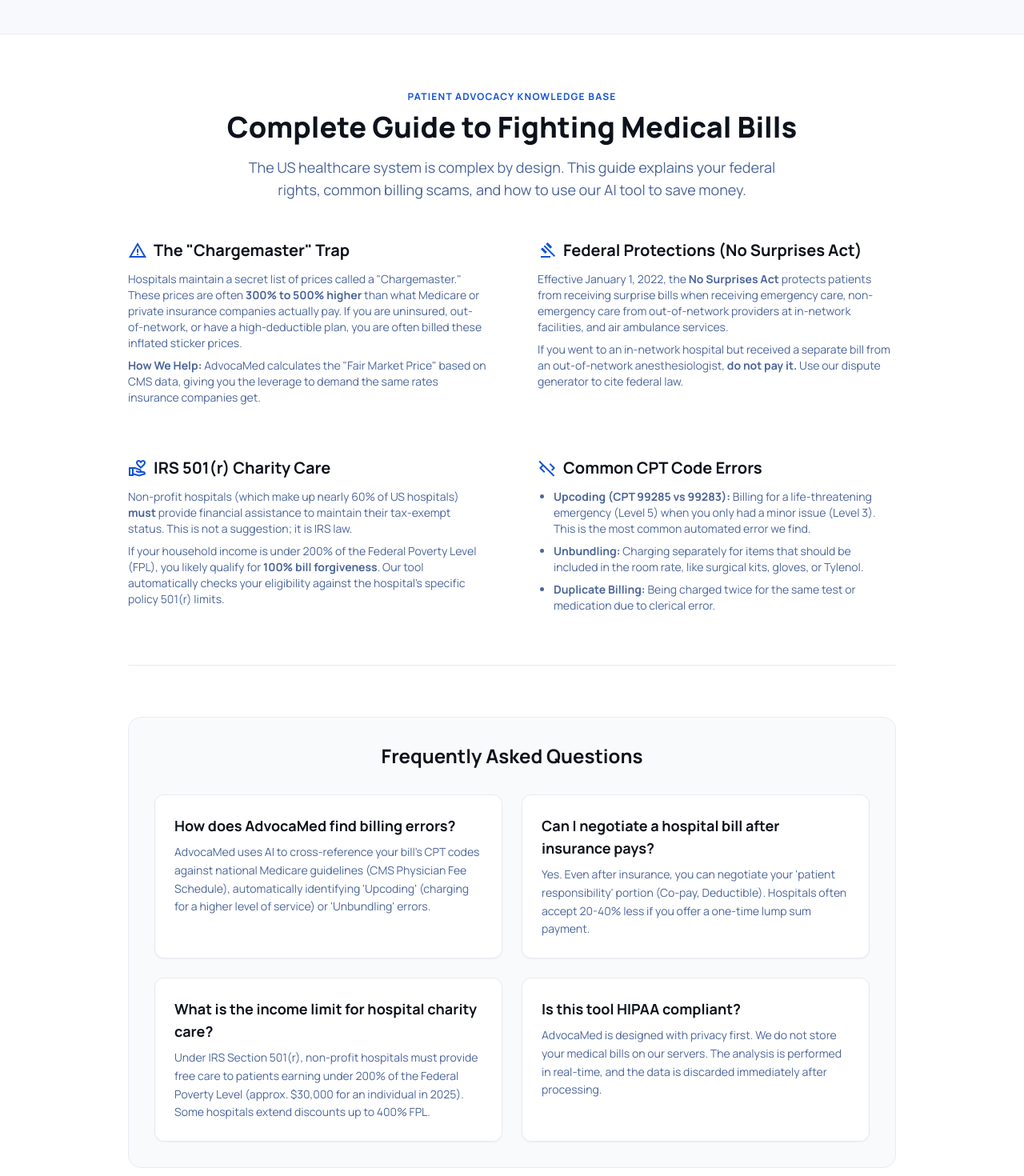
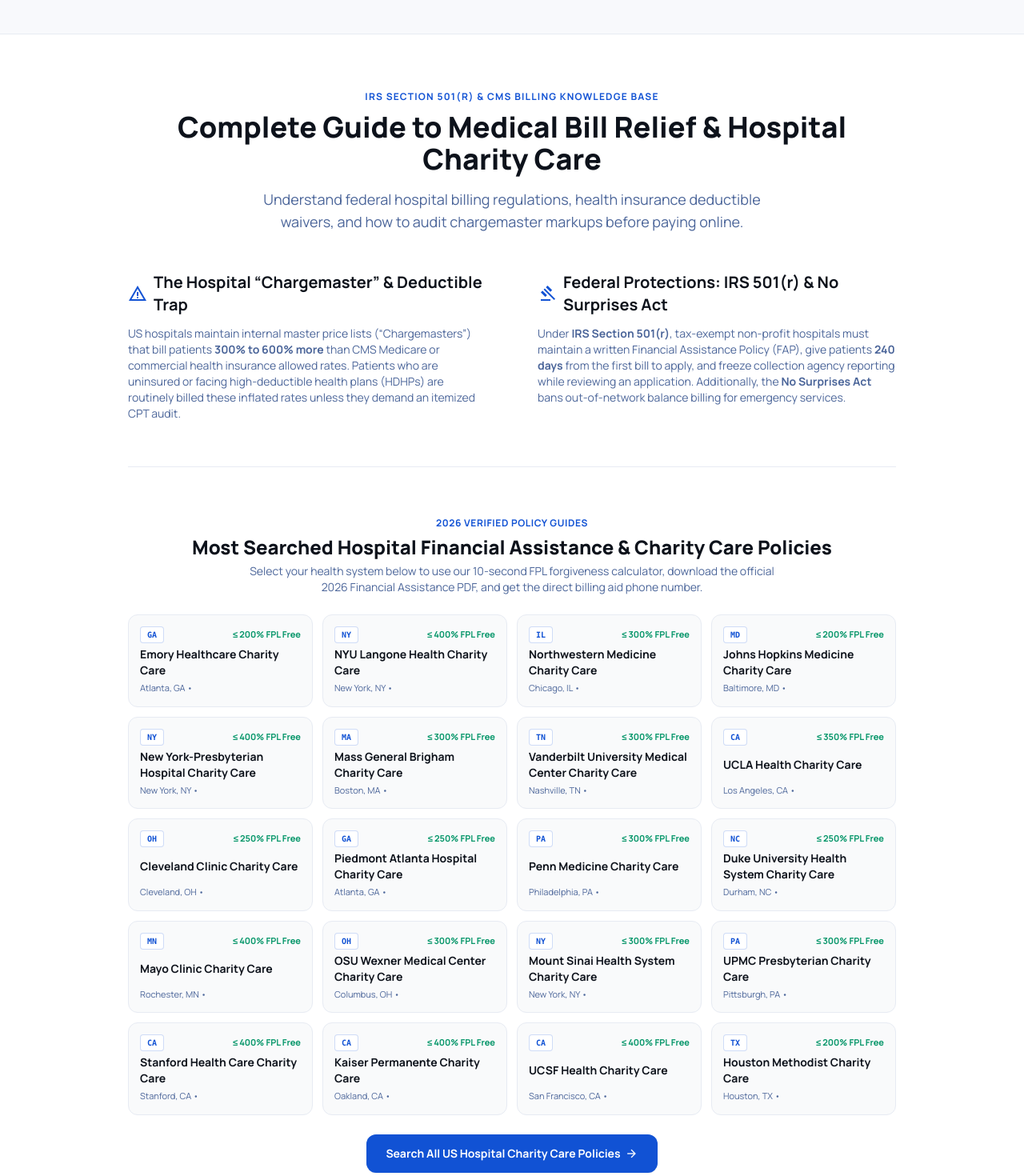
Before and after one commit to gkswjdgb/advocamed-ai, a React (Vite) app in the folder advocamed.ai/: page / in a window 1280 px wide. Shown: the part 2100-3570 px from the top of the page at 80% size. Built offline with nearby package versions, Linux system fonts and the light colour scheme.

Commit message:
Update SEOContent.tsx

```diff
--- a/advocamed.ai/components/SEOContent.tsx
+++ b/advocamed.ai/components/SEOContent.tsx
@@ -3,44 +3,69 @@ import { Link } from 'react-router-dom';
 import { hospitals } from '../data/hospitals';
 import { Helmet } from 'react-helmet-async';
 
+// Priority Search Console Hospitals (Rank 8-11 -> Top 3 Internal Link Boost)
+const TOP_SEARCHED_SLUGS = [
+  'emory-healthcare',
+  'nyu-langone-health',
+  'northwestern-medicine',
+  'johns-hopkins-medicine',
+  'new-york-presbyterian',
+  'mass-general-brigham',
+  'vanderbilt-university-medical-center',
+  'ucla-health',
+  'cleveland-clinic',
+  'piedmont-atlanta-hospital',
+  'penn-medicine',
+  'duke-university-health-system',
+  'mayo-clinic',
+  'osu-wexner-medical-center',
+  'mount-sinai-health-system',
+  'upmc-presbyterian',
+  'stanford-health-care',
+  'kaiser-permanente',
+  'ucsf-health',
+  'houston-methodist'
+];
+
 export const SEOContent: React.FC = () => {
-    const currentYear = new Date().getFullYear();
+  const priorityHospitals = TOP_SEARCHED_SLUGS
+    .map(slug => hospitals.find(h => h.slug === slug))
+    .filter(Boolean) as typeof hospitals;
 
-    // GEO Strategy: Feed specific Q&A to AI engines & Google Bots
   const faqSchema = {
     "@context": "https://schema.org",
     "@type": "FAQPage",
     "mainEntity": [
       {
         "@type": "Question",
-          "name": "How does AdvocaMed find billing errors?",
+        "name": "How does AdvocaMed find medical billing errors without storing my data?",
         "acceptedAnswer": {
           "@type": "Answer",
-            "text": "AdvocaMed uses AI to cross-reference your bill's CPT codes against national Medicare guidelines (CMS Physician Fee Schedule), automatically identifying 'Upcoding' (charging for a higher level of service) or 'Unbundling' errors."
+          "text": "AdvocaMed uses stateless, in-memory AI processing to cross-reference your bill's 5-digit CPT and HCPCS codes against the national CMS Medicare Physician Fee Schedule. Your bill is encrypted via TLS 1.3 and permanently deleted from volatile memory immediately after analysis—we require no login and store 0 bytes on disk."
         }
       },
       {
         "@type": "Question",
-          "name": "Can I negotiate a hospital bill after insurance pays?",
+        "name": "What is EHC, NYP, MGB, or JHM Financial Assistance (Charity Care)?",
         "acceptedAnswer": {
           "@type": "Answer",
-            "text": "Yes. Even after insurance, you can negotiate your 'patient responsibility' portion (Co-pay, Deductible). Hospitals often accept 20-40% less if you offer a one-time lump sum payment."
+          "text": "Hospitals often print health system billing acronyms on statements—such as EHC (Emory Healthcare), NYP (NewYork-Presbyterian), MGB (Mass General Brigham), UPHS (Penn Medicine), and JHM (Johns Hopkins Medicine). Under IRS Section 501(r), these non-profit systems must provide 100% Charity Care waivers to qualifying households earning between 200% and 400%+ of the Federal Poverty Level."
         }
       },
       {
         "@type": "Question",
-          "name": "What is the income limit for hospital charity care?",
+        "name": "Should I use Hospital Guest Pay or MyChart before checking Charity Care?",
         "acceptedAnswer": {
           "@type": "Answer",
-            "text": "Under IRS Section 501(r), non-profit hospitals must provide free care to patients earning under 200% of the Federal Poverty Level (approx. $30,000 for an individual in 2025). Some hospitals extend discounts up to 400% FPL."
+          "text": "No. Before paying online via MyChart Guest Pay, always check your hospital's IRS Section 501(r) income threshold first. Once you pay by credit card, obtaining a retroactive refund is extremely difficult. You have at least 240 days from your first billing statement to submit a Financial Assistance Application."
         }
       },
       {
         "@type": "Question",
-          "name": "Is this tool HIPAA compliant?",
+        "name": "Can I negotiate a hospital bill after health insurance pays?",
         "acceptedAnswer": {
           "@type": "Answer",
-            "text": "AdvocaMed is designed with privacy first. We do not store your medical bills on our servers. The analysis is performed in real-time, and the data is discarded immediately after processing."
+          "text": "Yes. Even if you have health insurance, you can apply for hospital Financial Assistance to waive your remaining deductible, coinsurance, or out-of-pocket balance, or offer a lump-sum settlement aligned with Medicare allowed amounts."
         }
       }
     ]
@@ -48,7 +73,6 @@ export const SEOContent: React.FC = () => {
 
   return (
     <section id="seo-content" className="bg-white dark:bg-surface-dark py-16 border-t border-border-light dark:border-border-dark mt-12">
-            {/* Inject FAQ Schema for SEO/GEO */}
       <Helmet>
         <script type="application/ld+json">
           {JSON.stringify(faqSchema)}
@@ -57,108 +81,103 @@ export const SEOContent: React.FC = () => {
 
       <div className="max-w-5xl mx-auto px-4 sm:px-6 lg:px-8">
         <div className="text-center mb-12">
-                    <span className="text-primary font-bold tracking-widest uppercase text-xs">Patient Advocacy Knowledge Base</span>
+          <span className="text-primary font-bold tracking-widest uppercase text-xs">
+            IRS Section 501(r) &amp; CMS Billing Knowledge Base
+          </span>
           <h2 className="text-3xl font-extrabold text-text-main-light dark:text-text-main-dark sm:text-4xl mt-2">
-                        Complete Guide to Fighting Medical Bills
+            Complete Guide to Medical Bill Relief &amp; Hospital Charity Care
           </h2>
           <p className="mt-4 text-lg text-text-secondary-light dark:text-text-secondary-dark max-w-2xl mx-auto">
-                        The US healthcare system is complex by design. This guide explains your federal rights, common billing scams, and how to use our AI tool to save money.
+            Understand federal hospital billing regulations, health insurance deductible waivers, and how to audit chargemaster markups before paying online.
           </p>
         </div>
 
-                {/* Long-form content to satisfy "High Value Content" requirement */}
-                <div className="grid gap-10 lg:grid-cols-2 lg:gap-x-16 lg:gap-y-16 text-text-secondary-light dark:text-text-secondary-dark leading-relaxed">
-
-                    {/* Article 1: The Problem */}
+        <div className="grid gap-10 lg:grid-cols-2 lg:gap-x-16 lg:gap-y-12 text-text-secondary-light dark:text-text-secondary-dark leading-relaxed">
           <div className="prose dark:prose-invert">
             <h3 className="text-xl font-bold text-text-main-light dark:text-text-main-dark mb-3 flex items-center gap-2">
               <span className="material-symbols-outlined text-primary">warning</span>
-                            The "Chargemaster" Trap
+              The Hospital &ldquo;Chargemaster&rdquo; &amp; Deductible Trap
             </h3>
             <p className="text-sm">
-                            Hospitals maintain a secret list of prices called a "Chargemaster." These prices are often <strong>300% to 500% higher</strong> than what Medicare or private insurance companies actually pay. If you are uninsured, out-of-network, or have a high-deductible plan, you are often billed these inflated sticker prices.
-                        </p>
-                        <p className="text-sm mt-2">
-                            <strong>How We Help:</strong> AdvocaMed calculates the "Fair Market Price" based on CMS data, giving you the leverage to demand the same rates insurance companies get.
+              US hospitals maintain internal master price lists (&ldquo;Chargemasters&rdquo;) that bill patients <strong>300% to 600% more</strong> than CMS Medicare or commercial health insurance allowed rates. Patients who are uninsured or facing high-deductible health plans (HDHPs) are routinely billed these inflated rates unless they demand an itemized CPT audit.
             </p>
           </div>
 
-                    {/* Article 2: The Law */}
           <div className="prose dark:prose-invert">
             <h3 className="text-xl font-bold text-text-main-light dark:text-text-main-dark mb-3 flex items-center gap-2">
               <span className="material-symbols-outlined text-primary">gavel</span>
-                            Federal Protections (No Surprises Act)
+              Federal Protections: IRS 501(r) &amp; No Surprises Act
             </h3>
             <p className="text-sm">
-                            Effective January 1, 2022, the <strong>No Surprises Act</strong> protects patients from receiving surprise bills when receiving emergency care, non-emergency care from out-of-network providers at in-network facilities, and air ambulance services.
+              Under <strong>IRS Section 501(r)</strong>, tax-exempt non-profit hospitals must maintain a written Financial Assistance Policy (FAP), give patients <strong>240 days</strong> from the first bill to apply, and freeze collection agency reporting while reviewing an application. Additionally, the <strong>No Surprises Act</strong> bans out-of-network balance billing for emergency services.
             </p>
-                        <p className="text-sm mt-2">
-                            If you went to an in-network hospital but received a separate bill from an out-of-network anesthesiologist, <strong>do not pay it.</strong> Use our dispute generator to cite federal law.
+          </div>
+        </div>
+
+        <div className="my-14 border-t border-border-light dark:border-border-dark"></div>
+
+        {/* High-Authority Internal Link Hub for Top 20 Search Console Hospitals */}
+        <div className="mb-16">
+          <div className="text-center mb-6">
+            <span className="text-xs font-bold uppercase tracking-wider text-primary">
+              2026 Verified Policy Guides
+            </span>
+            <h3 className="text-2xl font-extrabold text-text-main-light dark:text-text-main-dark mt-1">
+              Most Searched Hospital Financial Assistance &amp; Charity Care Policies
+            </h3>
+            <p className="text-sm text-text-secondary-light dark:text-text-secondary-dark mt-1 max-w-2xl mx-auto">
+              Select your health system below to use our 10-second FPL forgiveness calculator, download the official 2026 Financial Assistance PDF, and get the direct billing aid phone number.
             </p>
           </div>
 
-                    {/* Article 3: Financial Aid */}
-                    <div className="prose dark:prose-invert">
-                        <h3 className="text-xl font-bold text-text-main-light dark:text-text-main-dark mb-3 flex items-center gap-2">
-                            <span className="material-symbols-outlined text-primary">volunteer_activism</span>
-                            IRS 501(r) Charity Care
-                        </h3>
-                        <p className="text-sm">
-                            Non-profit hospitals (which make up nearly 60% of US hospitals) <strong>must</strong> provide financial assistance to maintain their tax-exempt status. This is not a suggestion; it is IRS law.
-                        </p>
-                        <p className="text-sm mt-2">
-                            If your household income is under 200% of the Federal Poverty Level (FPL), you likely qualify for <strong>100% bill forgiveness</strong>. Our tool automatically checks your eligibility against the hospital's specific policy 501(r) limits.
-                        </p>
+          <div className="grid grid-cols-1 sm:grid-cols-2 lg:grid-cols-4 gap-3">
+            {priorityHospitals.map((hospital) => (
+              <Link
+                key={hospital.slug}
+                to={`/hospital/${hospital.slug}`}
+                className="p-3.5 bg-gray-50 dark:bg-gray-800/50 border border-border-light dark:border-border-dark rounded-xl hover:bg-primary/5 hover:border-primary/40 transition-all flex flex-col justify-between no-underline group"
+              >
+                <div className="flex items-center justify-between gap-2 mb-1">
+                  <span className="text-[10px] font-mono font-bold px-2 py-0.5 rounded bg-white dark:bg-surface-dark text-primary border border-primary/20">
+                    {hospital.acronym || hospital.state}
+                  </span>
+                  <span className="text-[11px] font-bold text-emerald-600 dark:text-emerald-400">
+                    &le; {hospital.fpl_limit}% FPL Free
+                  </span>
+                </div>
+                <span className="text-xs sm:text-sm font-bold text-text-main-light dark:text-text-main-dark group-hover:text-primary transition-colors">
+                  {hospital.name} Charity Care
+                </span>
+                <span className="text-[11px] text-text-secondary-light dark:text-text-secondary-dark mt-1">
+                  {hospital.city}, {hospital.state} • {hospital.phone}
+                </span>
+              </Link>
+            ))}
           </div>
 
-                    {/* Article 4: Coding Errors */}
-                    <div className="prose dark:prose-invert">
-                        <h3 className="text-xl font-bold text-text-main-light dark:text-text-main-dark mb-3 flex items-center gap-2">
-                            <span className="material-symbols-outlined text-primary">code_off</span>
-                            Common CPT Code Errors
-                        </h3>
-                        <ul className="list-disc pl-5 text-sm space-y-2">
-                            <li><strong>Upcoding (CPT 99285 vs 99283):</strong> Billing for a life-threatening emergency (Level 5) when you only had a minor issue (Level 3). This is the most common automated error we find.</li>
-                            <li><strong>Unbundling:</strong> Charging separately for items that should be included in the room rate, like surgical kits, gloves, or Tylenol.</li>
-                            <li><strong>Duplicate Billing:</strong> Being charged twice for the same test or medication due to clerical error.</li>
-                        </ul>
+          <div className="mt-6 text-center">
+            <Link
+              to="/hospitals"
+              className="inline-flex items-center gap-1.5 px-6 py-3 bg-primary text-white rounded-xl text-xs sm:text-sm font-bold hover:bg-primary-hover transition-colors shadow-sm no-underline"
+            >
+              Search All US Hospital Charity Care Policies
+              <span className="material-symbols-outlined text-base">arrow_forward</span>
+            </Link>
           </div>
         </div>
 
-                <div className="my-16 border-t border-border-light dark:border-border-dark"></div>
-
-                {/* FAQ Section Display (Visible text for Bots) */}
+        {/* Visible FAQ Section */}
         <div className="bg-gray-50 dark:bg-gray-800/50 rounded-2xl p-8 border border-border-light dark:border-border-dark">
-                    <h3 className="text-2xl font-bold text-text-main-light dark:text-text-main-dark mb-8 text-center">Frequently Asked Questions</h3>
+          <h3 className="text-2xl font-bold text-text-main-light dark:text-text-main-dark mb-8 text-center">
+            Frequently Asked Questions
+          </h3>
           <div className="grid md:grid-cols-2 gap-6">
             {faqSchema.mainEntity.map((faq, idx) => (
               <div key={idx} className="bg-white dark:bg-surface-dark p-6 rounded-xl border border-border-light dark:border-border-dark shadow-sm">
-                                <h4 className="font-bold text-text-main-light dark:text-text-main-dark text-lg mb-2">{faq.name}</h4>
+                <h4 className="font-bold text-text-main-light dark:text-text-main-dark text-base sm:text-lg mb-2">{faq.name}</h4>
                 <p className="text-text-secondary-light dark:text-text-secondary-dark text-sm leading-relaxed">{faq.acceptedAnswer.text}</p>
               </div>
             ))}
-                    </div>
-                </div>
-
-                {/* pSEO Internal Links - The "Spiderweb" Structure */}
-                <div className="mt-16 pt-10">
-                    <h3 className="text-xl font-bold text-text-main-light dark:text-text-main-dark mb-6 text-center">Find Financial Assistance by Hospital</h3>
-                    <p className="text-center text-sm text-text-secondary-light dark:text-text-secondary-dark mb-6 max-w-2xl mx-auto">
-                        We have compiled verified financial aid policies for over 5,000 locations. Click your hospital below to see specific income limits and application deadlines.
-                    </p>
-                    <div className="flex flex-wrap justify-center gap-3">
-                        {hospitals.slice(0, 20).map((hospital) => (
-                            <Link
-                                key={hospital.slug}
-                                to={`/hospital/${hospital.slug}`}
-                                className="px-3 py-1.5 bg-white dark:bg-surface-dark border border-border-light dark:border-border-dark rounded-lg text-xs font-medium text-text-secondary-light dark:text-text-secondary-dark hover:bg-primary/5 hover:text-primary hover:border-primary/30 transition-colors no-underline"
-                            >
-                                {hospital.name} Financial Aid
-                            </Link>
-                        ))}
-                        <Link to="/hospitals" className="px-4 py-1.5 bg-gray-100 dark:bg-gray-800 border border-gray-200 dark:border-gray-700 rounded-lg text-xs font-bold text-text-main-light dark:text-text-main-dark hover:bg-gray-200 dark:hover:bg-gray-700 no-underline flex items-center gap-1">
-                            View All 5,000+ Hospitals <span className="material-symbols-outlined text-xs">arrow_forward</span>
-                        </Link>
           </div>
         </div>
       </div>
```
Lines whose indentation alone changed are shown as unchanged.
